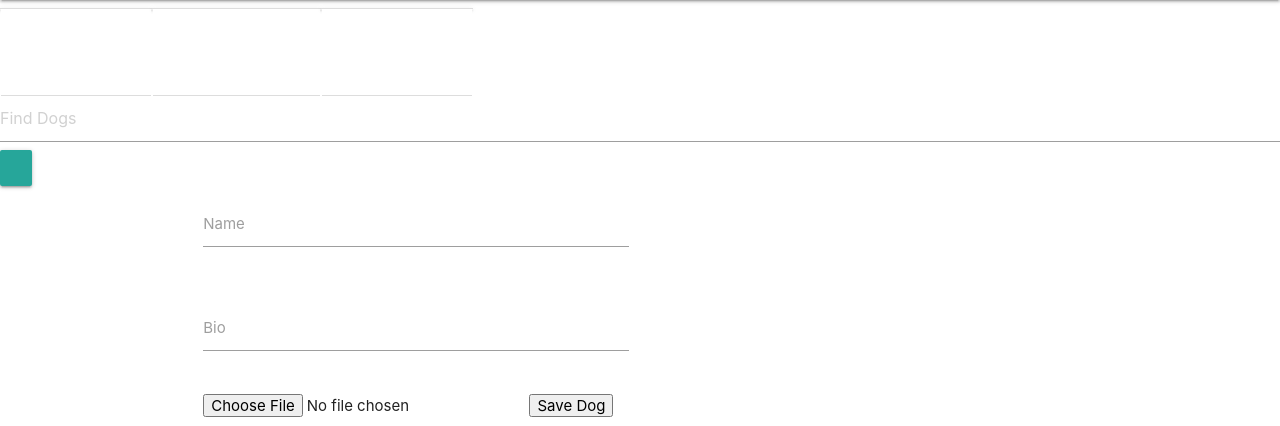
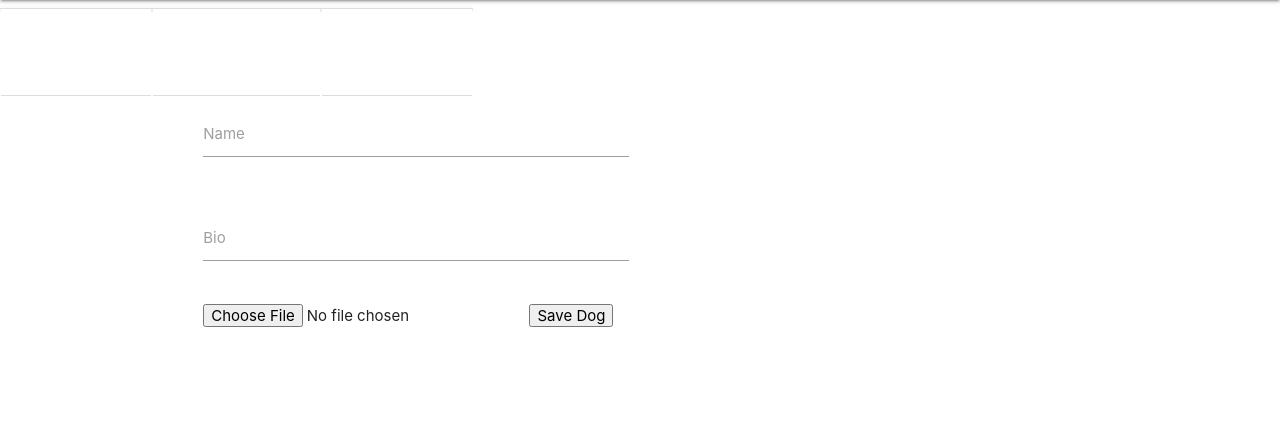
Before and after one commit to chi-cicadas-2015/hey-9, a Rails app: page /dogs/new in a window 1280 px wide. Shown: the part 64-490 px from the top of the page. Run offline with Rails 7, Linux system fonts and the light colour scheme; a user stored in the database is signed in; style sheets or scripts are compiled from the project's sources; parts of the project's set-up code (start-up, migrations or seed data) failed here and were passed over; some libraries are stand-ins or nearby versions.

Commit message:
move search bar to dogs/index page

```diff
--- a/app/views/dogs/index.html.erb
+++ b/app/views/dogs/index.html.erb
@@ -1,4 +1,10 @@
 <div class="container">
+ <%= form_tag(dogs_path, :method => "get", class: "navbar-form", id: "search-form") do %>
+    <div class="input-append">
+      <%= text_field_tag :search, params[:search], class: "span2", placeholder: "Find Dogs" %>
+      <button class="btn" type="submit" value="search"><i class="icon-search"></i></button>
+    </div>
+    <% end %>
   <h1 class="center"><%= @user.username %>'s Pack</h1>
   <div class="row">
     <div class="col s12 m6 l4">
--- a/app/views/layouts/application.html.erb
+++ b/app/views/layouts/application.html.erb
@@ -112,14 +112,6 @@
       })
     // })
     </script>
-    <%= form_tag(dogs_path, :method => "get", class: "navbar-form", id: "search-form") do %>
-    <div class="input-append">
-      <%= text_field_tag :search, params[:search], class: "span2", placeholder: "Find Dogs" %>
-      <!-- In order to have the "search" icon int the button, we need to use plain HTML instead
-           of using a Rails form helper -->
-      <button class="btn" type="submit" value="search"><i class="icon-search"></i></button>
-    </div>
-  <% end %>
 <%= yield %>
 
 </body>
```
